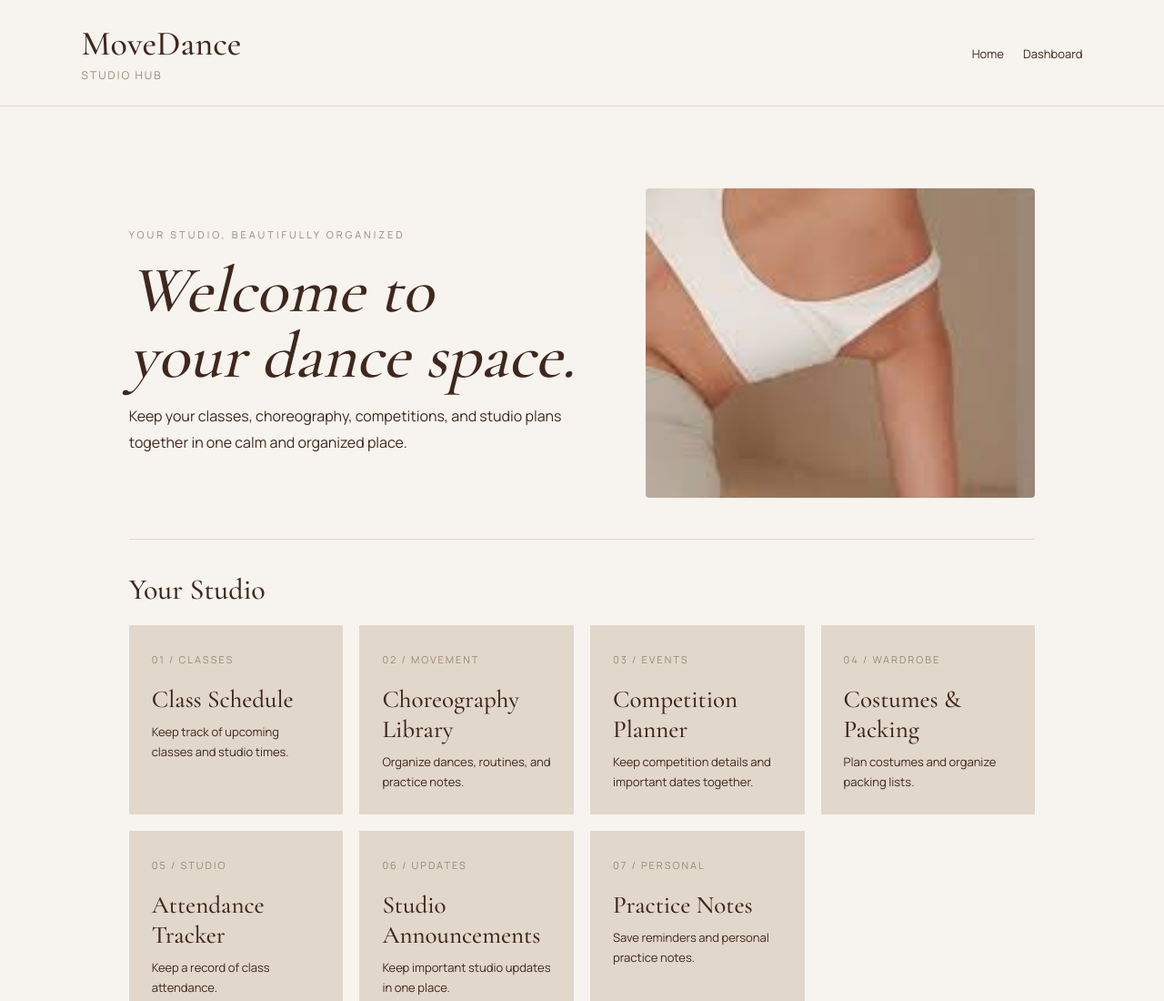
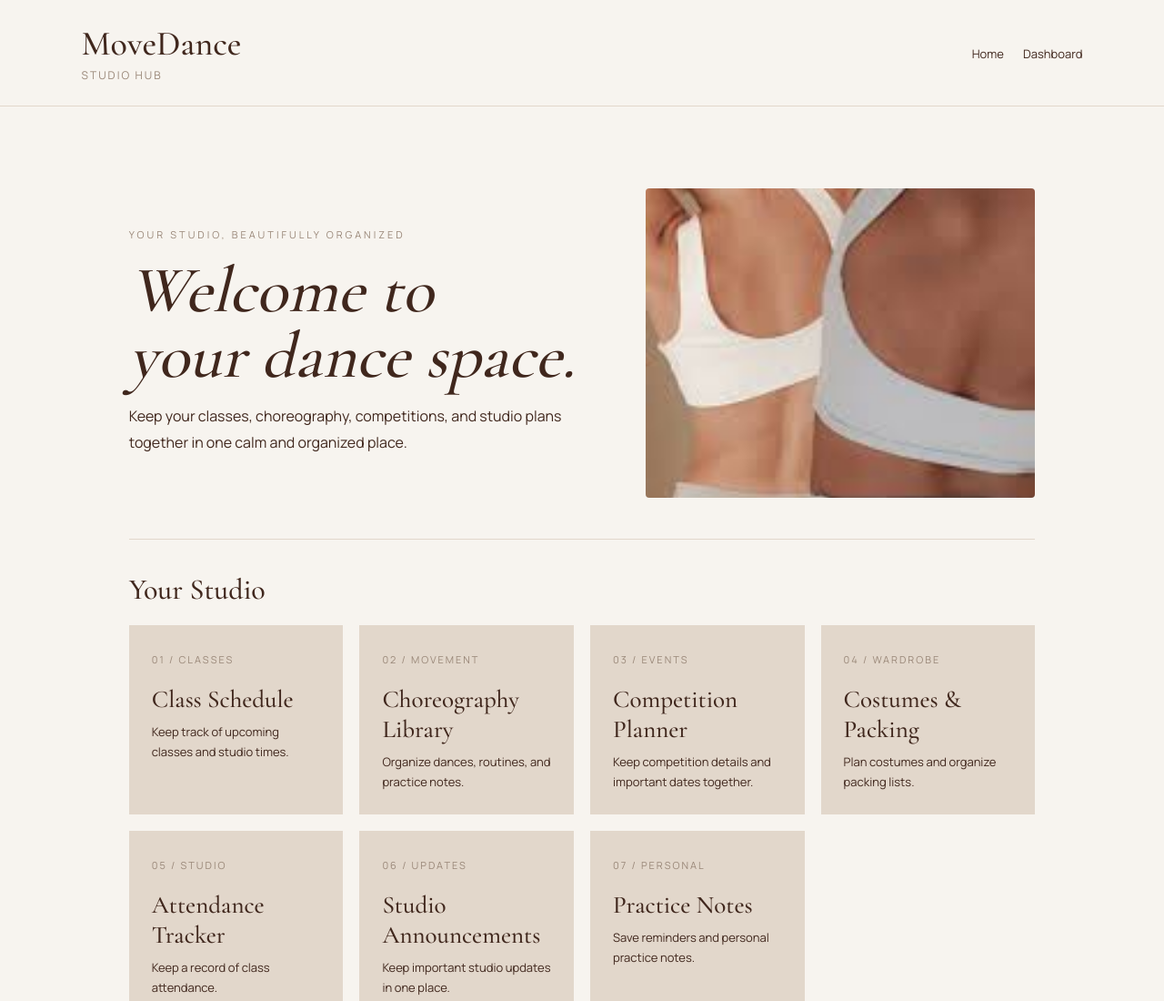
Before and after one commit to gheyward910-alt/MoveDance, a plain HTML site: page dashboard.html in a window 1280 px wide. Shown: the top 1100 px of the page at 91% size. Drawn offline with nearby package versions, Linux system fonts and the light colour scheme.

Commit message:
Update dashboard.html

```diff
--- a/dashboard.html
+++ b/dashboard.html
@@ -209,7 +209,7 @@
     <p>Keep your classes, choreography, competitions, and studio plans together in one calm and organized place.</p>
   </div>
 
-  <img class="welcome-image" src="dance-photo-1.png" alt="MoveDance dancers">
+  <img class="welcome-image" src="dance-photo-2.png" alt="MoveDance dancers">
 </section>
 
 
```
